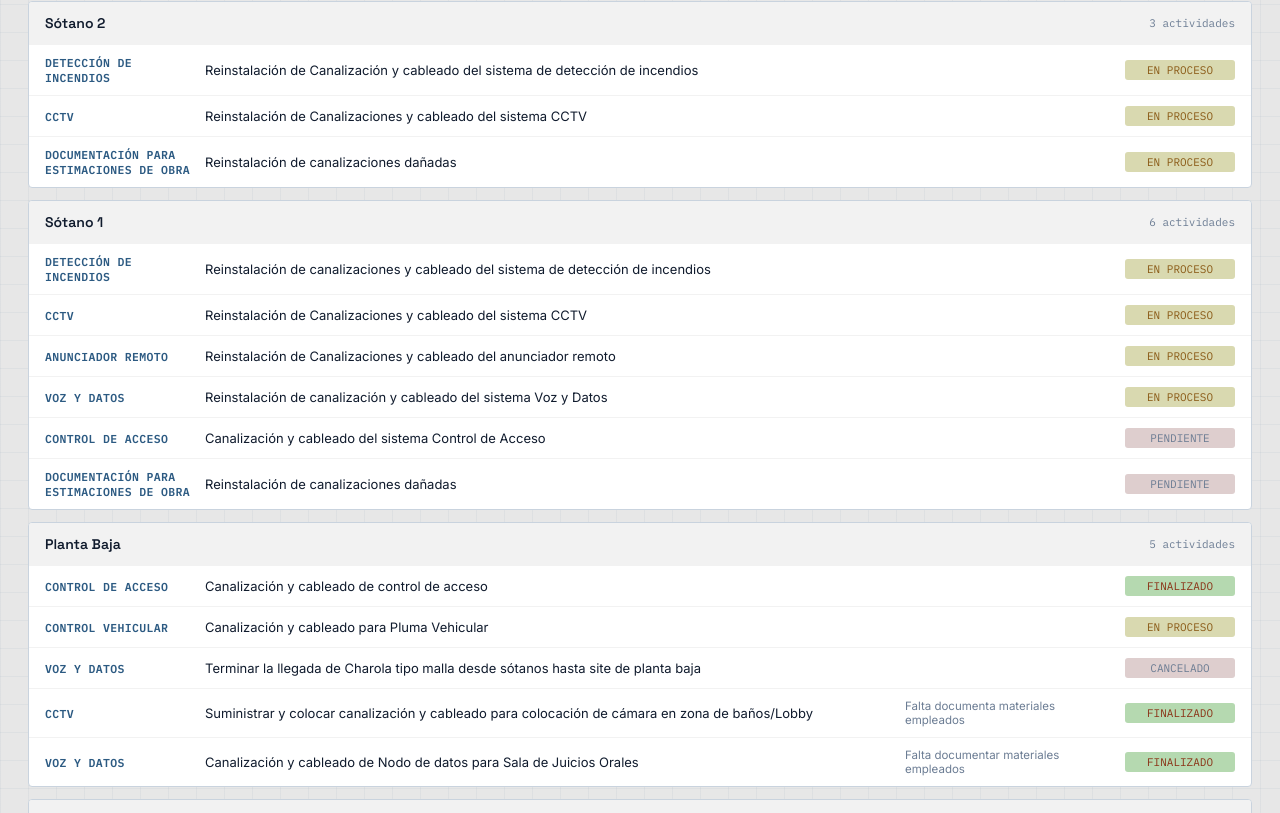
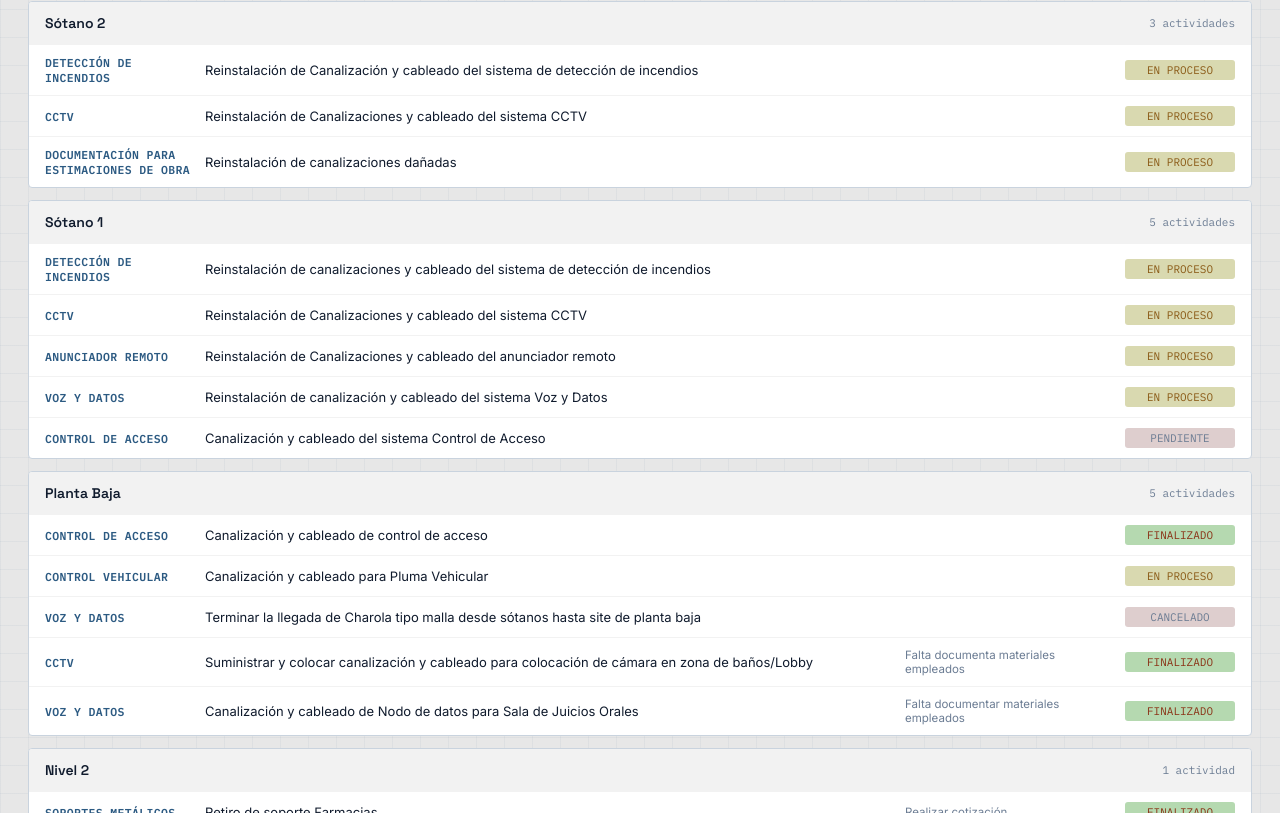
Before and after one commit to Esilver221/mty, a plain HTML site: page index.html in a window 1280 px wide. Shown: the part 555-1368 px from the top of the page. Drawn offline with Linux system fonts and the light colour scheme.

Commit message:
Update index.html

```diff
--- a/index.html
+++ b/index.html
@@ -477,7 +477,6 @@ const pendientes = [
  {no:8, nivel:"Sótano 1", servicio:"Anunciador Remoto", actividad:"Reinstalación de Canalizaciones y cableado del anunciador remoto", nota:"", estado:"En proceso"},
  {no:9, nivel:"Sótano 1", servicio:"Voz y Datos", actividad:"Reinstalación de canalización y cableado del sistema Voz y Datos", nota:"", estado:"En proceso"},
  {no:10, nivel:"Sótano 1", servicio:"Control de Acceso", actividad:"Canalización y cableado del sistema Control de Acceso", nota:"", estado:""},
- {no:11, nivel:"Sótano 1", servicio:"Documentación para estimaciones de obra", actividad:"Reinstalación de canalizaciones dañadas", nota:"", estado:""},
  {no:12, nivel:"Planta Baja", servicio:"Control de Acceso", actividad:"Canalización y cableado de control de acceso", nota:"", estado:"Finalizado"},
  {no:13, nivel:"Planta Baja", servicio:"Control Vehicular", actividad:"Canalización y cableado para Pluma Vehicular", nota:"", estado:"En proceso"},
  {no:14, nivel:"Planta Baja", servicio:"Voz y Datos", actividad:"Terminar la llegada de Charola tipo malla desde sótanos hasta site de planta baja", nota:"", estado:"Cancelado"},
```
